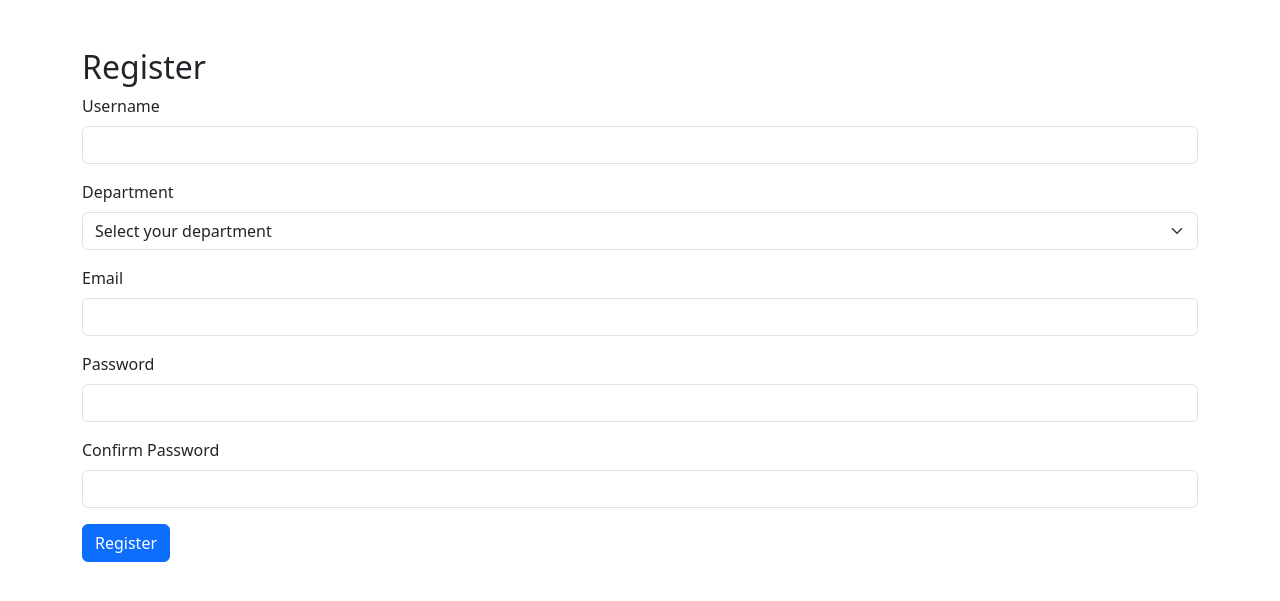
After one commit to Aakash-M-o-d-i/attendance_Login_Register, a Flask app: page /register in a window 1280 px wide. The commit adds this page. Shown: the top 601 px of the page. Run offline with Flask 3, Linux system fonts and the light colour scheme.

Commit message:
add login and register page

```diff
--- a/Attendance_log_register/main.py
+++ b/Attendance_log_register/main.py
@@ -7,6 +7,11 @@ app = Flask(__name__)
 def index(name=None):
     return render_template('index.html', person=name)
 
+#Login
 @app.route('/login')
 def login(name=None):
     return render_template('login.html', person=name)
+#Register
+@app.route('/register')
+def register():
+    return render_template('register.html')
--- /dev/null
+++ b/Attendance_log_register/templates/register.html
@@ -0,0 +1,53 @@
+<!DOCTYPE html>
+<html lang="en">
+<head>
+    <meta charset="UTF-8">
+    <meta name="viewport" content="width=device-width, initial-scale=1.0">
+    <title>Register</title>
+    <link rel="stylesheet" href="https://cdn.jsdelivr.net/npm/bootstrap@5.3.0-alpha3/dist/css/bootstrap.min.css">
+</head>
+<body>
+    <div class="container mt-5">
+        <h2>Register</h2>
+        {% with messages = get_flashed_messages(with_categories=true) %}
+        {% if messages %}
+            {% for category, message in messages %}
+                <div class="alert alert-{{ category }}" role="alert">
+                    {{ message }}
+                </div>
+            {% endfor %}
+        {% endif %}
+        {% endwith %}
+        <form method="POST" action="{{ url_for('register') }}">
+            <div class="mb-3">
+                <label for="username" class="form-label">Username</label>
+                <input type="text" class="form-control" id="username" name="username" required>
+            </div>
+            <div class="mb-3">
+                <label for="dept" class="form-label">Department</label>
+                <select class="form-select" id="dept" name="dept" required>
+                    <option value="">Select your department</option>
+                    <option value="Computer Science">Computer Science</option>
+                    <option value="Chemistry">Chemistry</option>
+                    <option value="Botany">Botany</option>
+                    <option value="Geology">Geology</option>
+                    <option value="BBA">BBA</option>
+                </select>
+            </div>
+            <div class="mb-3">
+                <label for="email" class="form-label">Email</label>
+                <input type="email" class="form-control" id="email" name="email" required>
+            </div>
+            <div class="mb-3">
+                <label for="password" class="form-label">Password</label>
+                <input type="password" class="form-control" id="password" name="password" required>
+            </div>
+            <div class="mb-3">
+                <label for="confirm_password" class="form-label">Confirm Password</label>
+                <input type="password" class="form-control" id="confirm_password" name="confirm_password" required>
+            </div>
+            <button type="submit" class="btn btn-primary">Register</button>
+        </form>
+    </div>
+</body>
+</html>
```
Also changed, not shown: Attendance_log_register/templates/login.html (+67 -2 lines).
